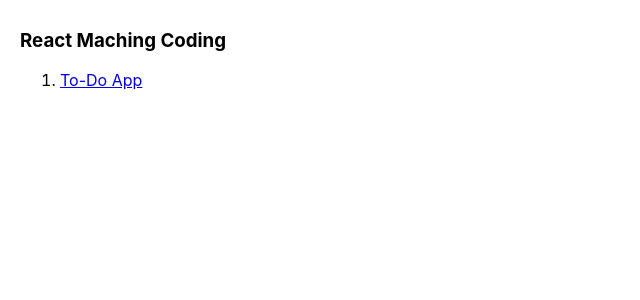
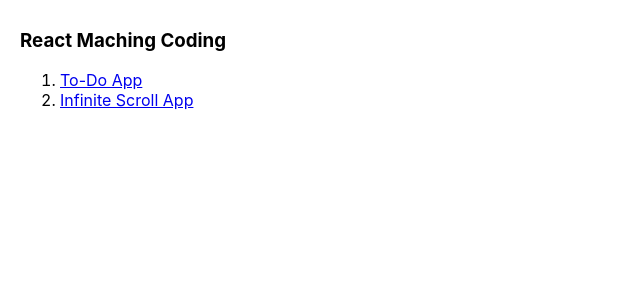
Before and after one commit to Vibha27/react-questions, a React (Create React App) app: page / in a window 1280 px wide. Shown: the top 300 px of the page, without its empty margins (0-640 px from the left). Built offline with nearby package versions, Linux system fonts and the light colour scheme.

Commit message:
added infinite scroll app

```diff
--- a/src/App.js
+++ b/src/App.js
@@ -1,12 +1,14 @@
 import { Route, BrowserRouter, Routes } from "react-router-dom"
 import Home from "./Home"
 import { ToDo } from "./pages/ToDoApp/ToDo"
+import Form from "./pages/InfiniteScroll/Form"
 
 export const App = () => {
     return <BrowserRouter>
         <Routes>
             <Route exact path="/" element={<Home />} />
             <Route path="/todo-app" element={<ToDo />} />
+            <Route path="/infinite-scroll" element={<Form />} />
             <Route path="*" element={<h1>Page not found! </h1>} />
         </Routes>
     </BrowserRouter>
--- a/src/Home.js
+++ b/src/Home.js
@@ -7,6 +7,7 @@ function Home() {
       <h3>React Maching Coding</h3>
       <ol>
         <li><Link to={'/todo-app'}>To-Do App</Link></li>
+        <li><Link to={'/infinite-scroll'}>Infinite Scroll App</Link></li>
       </ol>
     </div>
   );
```
